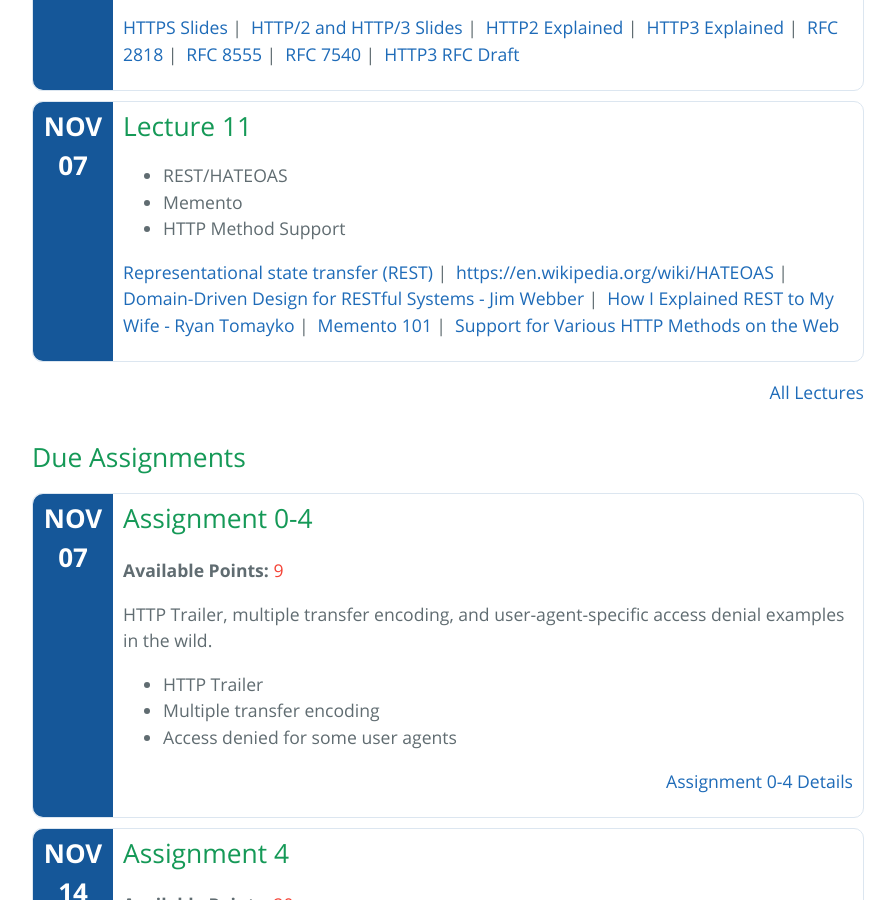
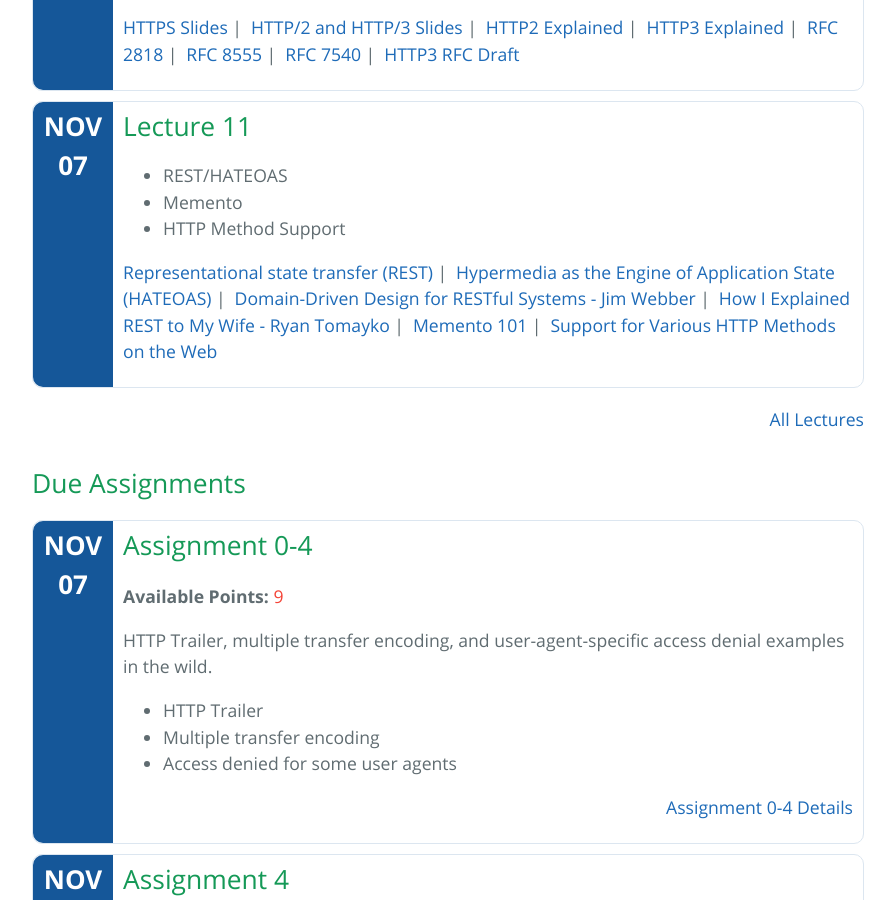
Before and after one commit to cs531-f19/cs531-f19.github.io, a Jekyll site: the page built from index.md, in a window 1280 px wide and 900 px high, scrolled down 1059 px. Shown: the whole window, without its empty margins (192-1087 px from the left). Built offline with Jekyll 4.4.1, drawn with Linux system fonts in a browser that asks for light colours; the repository's description, which GitHub fills in, is left out.

Commit message:
Fix link title in Lecture 11 card

```diff
--- a/_data/lectures.yml
+++ b/_data/lectures.yml
@@ -165,7 +165,7 @@
   links:
     - title: Representational state transfer (REST)
       href: https://en.wikipedia.org/wiki/Representational_state_transfer
-    - title: https://en.wikipedia.org/wiki/HATEOAS
+    - title: Hypermedia as the Engine of Application State (HATEOAS)
       href: https://en.wikipedia.org/wiki/HATEOAS
     - title: Domain-Driven Design for RESTful Systems - Jim Webber
       href: https://www.youtube.com/watch?v=aQVSzMV8DWc
```
